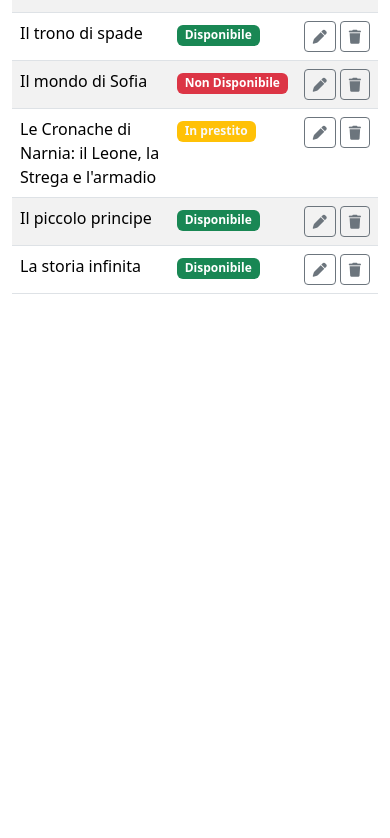
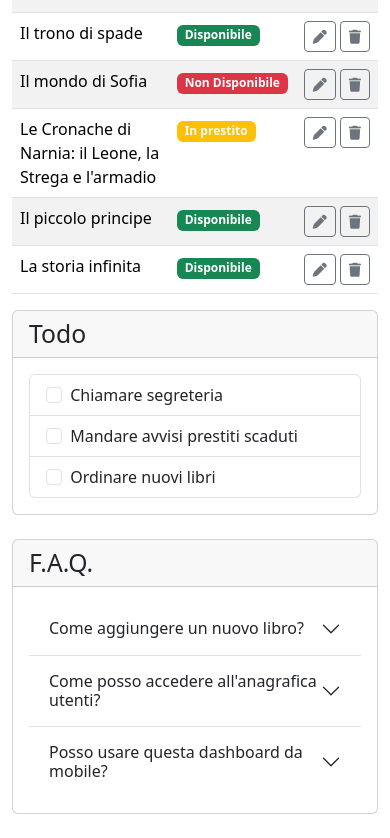
Before and after one commit to qsrdev/html-css-bootstrap-dashboard, a plain HTML site: page index.html in a window 390 px wide. Shown: the part 583-1421 px from the top of the page. Before the commit the page ends 893 px from the top, so only its background shows below. Drawn offline with nearby package versions, Linux system fonts and the light colour scheme.

Commit message:
feat: mobile done

```diff
--- a/index.html
+++ b/index.html
@@ -299,6 +299,77 @@
             </tr>
           </tbody>
         </table>
+
+        <!-- card n1 -->
+        <div class="card">
+          <h2 class="card-header">Todo</h2>
+          <div class="card-body">
+            <ul class="list-group">
+              <li class="list-group-item">
+                <input class="form-check-input me-1" type="checkbox" value="" id="firstCheckbox" />
+                <label class="form-check-label" for="firstCheckbox">Chiamare segreteria</label>
+              </li>
+              <li class="list-group-item">
+                <input class="form-check-input me-1" type="checkbox" value="" id="secondCheckbox" />
+                <label class="form-check-label" for="secondCheckbox">Mandare avvisi prestiti scaduti</label>
+              </li>
+              <li class="list-group-item">
+                <input class="form-check-input me-1" type="checkbox" value="" id="thirdCheckbox" />
+                <label class="form-check-label" for="thirdCheckbox">Ordinare nuovi libri</label>
+              </li>
+            </ul>
+          </div>
+        </div>
+        <!-- end card n.1 -->
+
+        <!-- card n2 -->
+        <div class="card my-4">
+          <h2 class="card-header">F.A.Q.</h2>
+          <div class="card-body">
+            <div class="accordion accordion-flush" id="accordionFlushExample">
+              <div class="accordion-item">
+                <h2 class="accordion-header">
+                  <button class="accordion-button collapsed" type="button" data-bs-toggle="collapse" data-bs-target="#flush-collapseOne" aria-expanded="false" aria-controls="flush-collapseOne">
+                    Come aggiungere un nuovo libro?
+                  </button>
+                </h2>
+                <div id="flush-collapseOne" class="accordion-collapse collapse" data-bs-parent="#accordionFlushExample">
+                  <div class="accordion-body">
+                    Placeholder content for this accordion, which is intended to demonstrate the <code>.accordion-flush</code> class. This is the first item's accordion body.
+                  </div>
+                </div>
+              </div>
+              <div class="accordion-item">
+                <h2 class="accordion-header">
+                  <button class="accordion-button collapsed" type="button" data-bs-toggle="collapse" data-bs-target="#flush-collapseTwo" aria-expanded="false" aria-controls="flush-collapseTwo">
+                    Come posso accedere all'anagrafica utenti?
+                  </button>
+                </h2>
+                <div id="flush-collapseTwo" class="accordion-collapse collapse" data-bs-parent="#accordionFlushExample">
+                  <div class="accordion-body">
+                    Placeholder content for this accordion, which is intended to demonstrate the <code>.accordion-flush</code> class. This is the second item's accordion body. Let's imagine this being
+                    filled with some actual content.
+                  </div>
+                </div>
+              </div>
+              <div class="accordion-item">
+                <h2 class="accordion-header">
+                  <button class="accordion-button collapsed" type="button" data-bs-toggle="collapse" data-bs-target="#flush-collapseThree" aria-expanded="false" aria-controls="flush-collapseThree">
+                    Posso usare questa dashboard da mobile?
+                  </button>
+                </h2>
+                <div id="flush-collapseThree" class="accordion-collapse collapse" data-bs-parent="#accordionFlushExample">
+                  <div class="accordion-body">
+                    Placeholder content for this accordion, which is intended to demonstrate the <code>.accordion-flush</code> class. This is the third item's accordion body. Nothing more exciting
+                    happening here in terms of content, but just filling up the space to make it look, at least at first glance, a bit more representative of how this would look in a real-world
+                    application.
+                  </div>
+                </div>
+              </div>
+            </div>
+          </div>
+        </div>
+        <!-- end card n.2 -->
       </div>
     </section>
     <!-- end catalogue section -->
```
